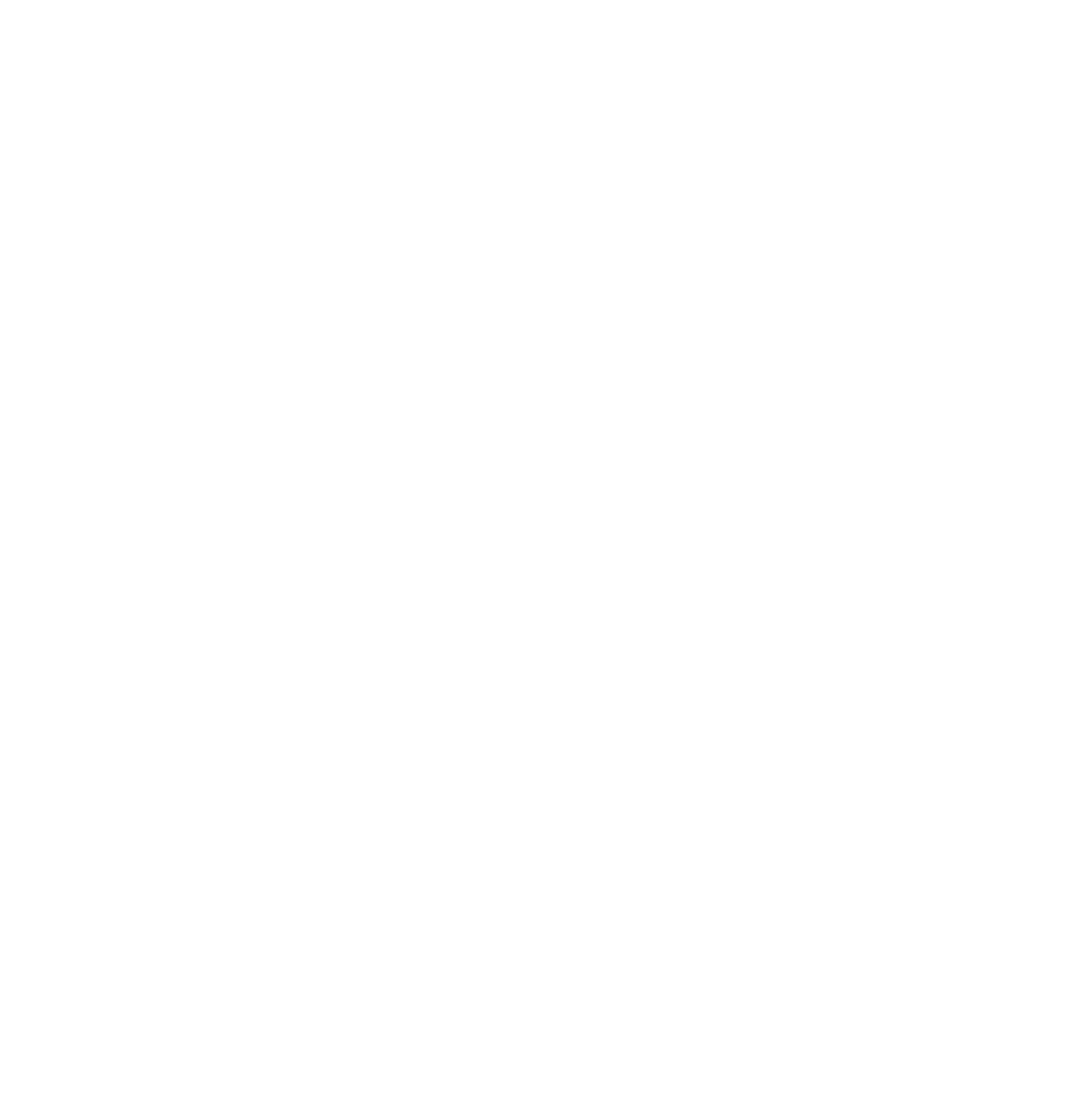
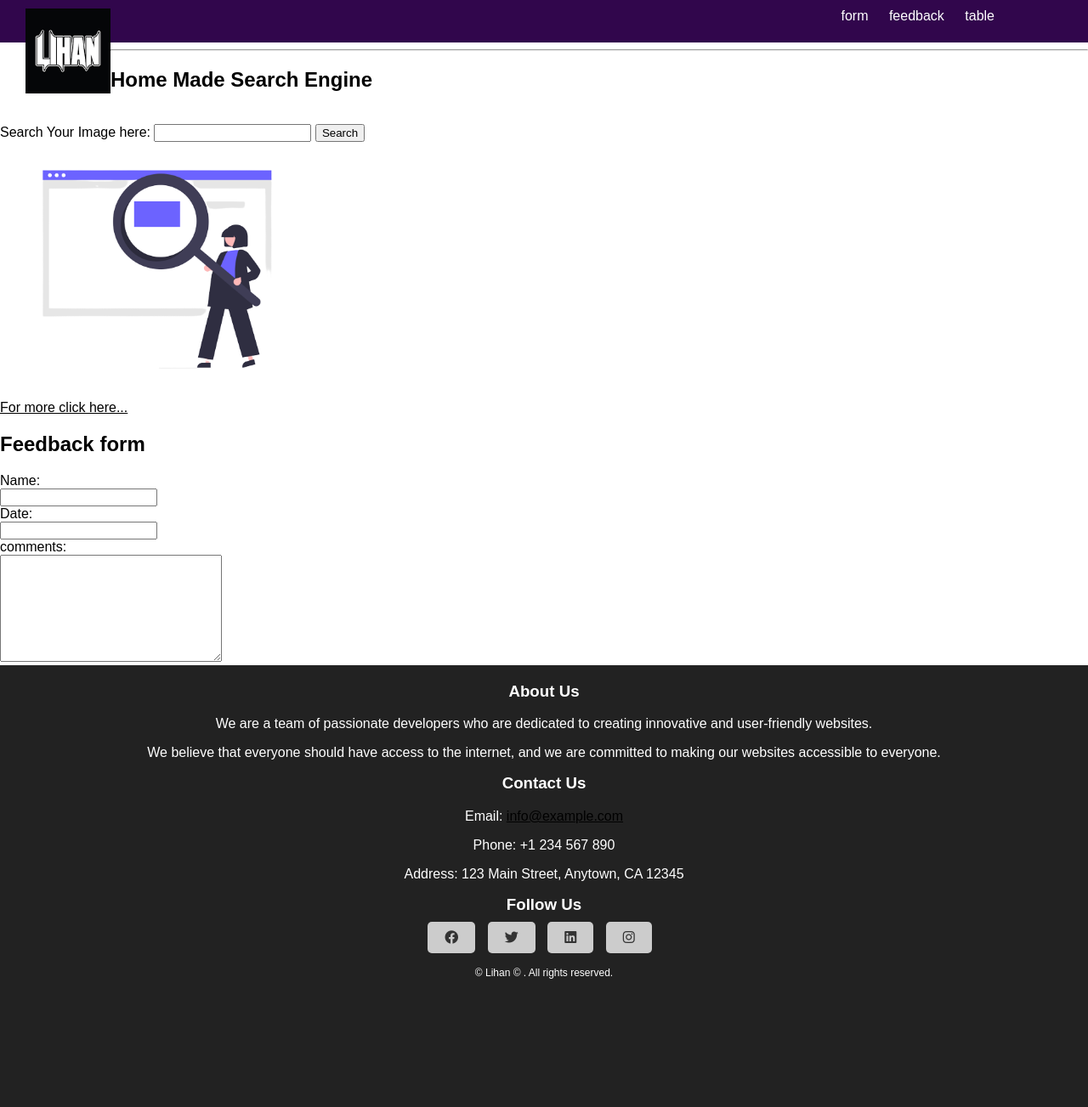
Before and after one commit to Lihan37/table-practice, a plain HTML site: page index.html in a window 1280 px wide. Shown: the whole page at 85% size. Before the commit the page ends 800 px from the top, so only its background shows below. Drawn offline with Linux system fonts and the light colour scheme; files that its build step writes are made by us from their sources.

Commit message:
added a list of push

```diff
--- /dev/null
+++ b/css/feedback.css
@@ -0,0 +1,32 @@
+main{
+    background-image: url(../images/back2.jpg);
+    background-color: blue;
+    background-repeat: no-repeat;
+    background-size: cover;
+    height: 130vh;
+    color: rgb(255, 255, 255);
+}
+.feedback-form {
+    margin-top: 50px;
+    position: absolute;
+}
+
+form {
+    margin-left: 30px;
+    line-height: 30px;
+}
+
+h2 {
+    margin-left: 30px;
+}
+
+button {
+    background-color: rgb(245, 59, 7);
+    border: none;
+    color: white;
+    padding: 3px 6px 3px 6px;
+}
+
+button:hover {
+    background-color: black;
+}
--- /dev/null
+++ b/css/nav.css
@@ -0,0 +1,114 @@
+* {
+    box-sizing: content-box;
+  }
+
+  a {
+    color: rgb(0, 0, 0);
+  }
+
+  a:hover {
+    background-color: white;
+  }
+  body{
+    font-family: sans-serif;
+    margin: 0;
+    padding: 0;
+  }
+
+  nav {
+    background-color: #31064c;
+    height: 50px;
+    width: 100%;
+    position: fixed;
+    top: 0;
+    left: 0;
+    z-index: 100;
+  }
+
+  .logo {
+    float: left;
+    margin: 10px 0;
+    margin-left: 30px;
+  }
+
+  .logo img {
+    width: 100px;
+  }
+
+  .nav-links {
+    float: right;
+    margin: 10px 0;
+    margin-right: 100px;
+  }
+
+  .nav-links li {
+    list-style: none;
+    display: inline-block;
+    padding: 0 10px;
+  }
+
+  .nav-links li a {
+    color: #fff;
+    text-decoration: none;
+    font-size: 16px;
+  }
+
+  .nav-links li a:hover {
+    color: #000;
+    background-color: white;
+  }
+
+  .navbar {
+    position: relative;
+  }
+
+  /* Footer */
+
+  .footer {
+    background-color: #222;
+    padding: 20px 0;
+    color: #fff;
+    text-align: center;
+    height: 60vh;
+  }
+
+  .footer h3 {
+    margin-top: 0;
+  }
+
+  .social-media {
+    margin-top: 10px;
+    li {
+      display: inline-block;
+      margin-right: 10px;
+    }
+  }
+
+  .copyright {
+    font-size: 12px;
+    margin-top: 25px;
+  }
+
+  /* social icons */
+  .social-media {
+    list-style-type: none;
+    padding: 0;
+    margin: 0;
+  }
+
+  .social-media li {
+    display: inline-block;
+    margin-right: 10px;
+  }
+
+  .social-media li a {
+    padding: 10px 20px;
+    background-color: #ccc;
+    color: #333;
+    text-decoration: none;
+    border-radius: 5px;
+  }
+
+  .social-media li a:hover {
+    background-color: #bbb;
+  }
--- a/index.html
+++ b/index.html
@@ -4,8 +4,103 @@
     <meta charset="UTF-8">
     <meta name="viewport" content="width=device-width, initial-scale=1.0">
     <title>Search engine & feedback</title>
+    <link rel="stylesheet" href="images/favicon.png" type="image/x-icon">
+    <link rel="stylesheet" href="https://cdnjs.cloudflare.com/ajax/libs/font-awesome/6.1.1/css/all.min.css">
+    <link rel="stylesheet" href="nav.css">
+    <link rel="stylesheet" href="form.css">
 </head>
 <body>
+    <!--this is the header-->
+    <header>
+<nav class="navbar">
+    <div class="logo">
+        <a href="#">
+            <img src="images/logo2.png" alt="Logo">
+        </a>
+        </div>
+        <ul class="nav-links">
+            <li><a href="index.html">form</a></li>
+            <li><a href="feedback.html">feedback</a></li>
+            <li><a href="table.html">table</a></li>
+        </ul>
+        </nav>
+        </header>
+        <!--this is the main section-->
+        <main class="search">
+            <section class="search-container">
+                <hr>
+                <h2>Home Made Search Engine</h2> <br>
+                <div class="search-box">
+                    <label for="search-box">Search Your Image here:
+                        <input type="text" name="search-box" id="search">
+                        <button>Search</button>
+                    </label>
+                </div>
+                <div class="img">
+                    <img src="./images/search1.png" height="300px" alt="">
+                </div>
+
+                <div class="anchor">
+                    <a href="https://google.com" target="_blank">For more click here...</a>
+                </div>
+            </section>
+
+    <!--feedback section-->
+    <section class="Feedback container">
+        <div class="form">
+            <h2>Feedback form</h2>
+            <form action="none">
+                <label for="name">
+                    Name: <br>
+                    <input type="text" id="name">
+                </label> <br>
+                <label for="date">
+                    Date: <br>
+                    <input type="">
+
+                </label> <br>
+                <label for="comments"> comments: <br>
+                    <textarea name="" id="" cols="30" rows="8"></textarea>
+
+                </label>
+
+            </form>
+        </div>
+<!--footer section-->
+        <footer class="footer">
+            <div class="container">
+                <div class="row">
+                    <div class="col-md-4">
+                        <h3>About Us</h3>
+                        <p>We are a team of passionate developers who are dedicated to creating innovative and user-friendly websites.</p>
+                        <p>We believe that everyone should have access to the internet, and we are committed to making our websites accessible to everyone.</p>
+                    </div>
+                    <div class="col-md-4">
+                        <h3>Contact Us</h3>
+                        <p>Email: <a href="mailto:info@example.com">info@example.com</a></p>
+                        <p>Phone: +1 234 567 890</p>
+                        <p>Address: 123 Main Street, Anytown, CA 12345</p>
+                    </div>
+                    <div class="col-md-4">
+                        <h3>Follow Us</h3>
+                        <ul class="social-media">
+                            <li><a href="https://www.facebook.com/example"><i class="fab fa-facebook"></i></a></li>
+                            <li><a href="https://twitter.com/example"><i class="fab fa-twitter"></i></a></li>
+                            <li><a href="https://www.linkedin.com/company/example"><i class="fab fa-linkedin"></i></a></li>
+                            <li><a href="https://www.instagram.com/example"><i class="fab fa-instagram"></i></a></li>
+                        </ul>
+                    </div>
+                </div>
+
+                <div class="copyright">
+                    &copy; Lihan &copy; . All rights reserved.
+                </div>
+            </div>
+        </footer>
+    </section>
+
+
+
 
 </body>
 </html>
```
Also changed, not shown: feedback.html (added, +114 -0 lines), css/form.css (added), table.html (added).
